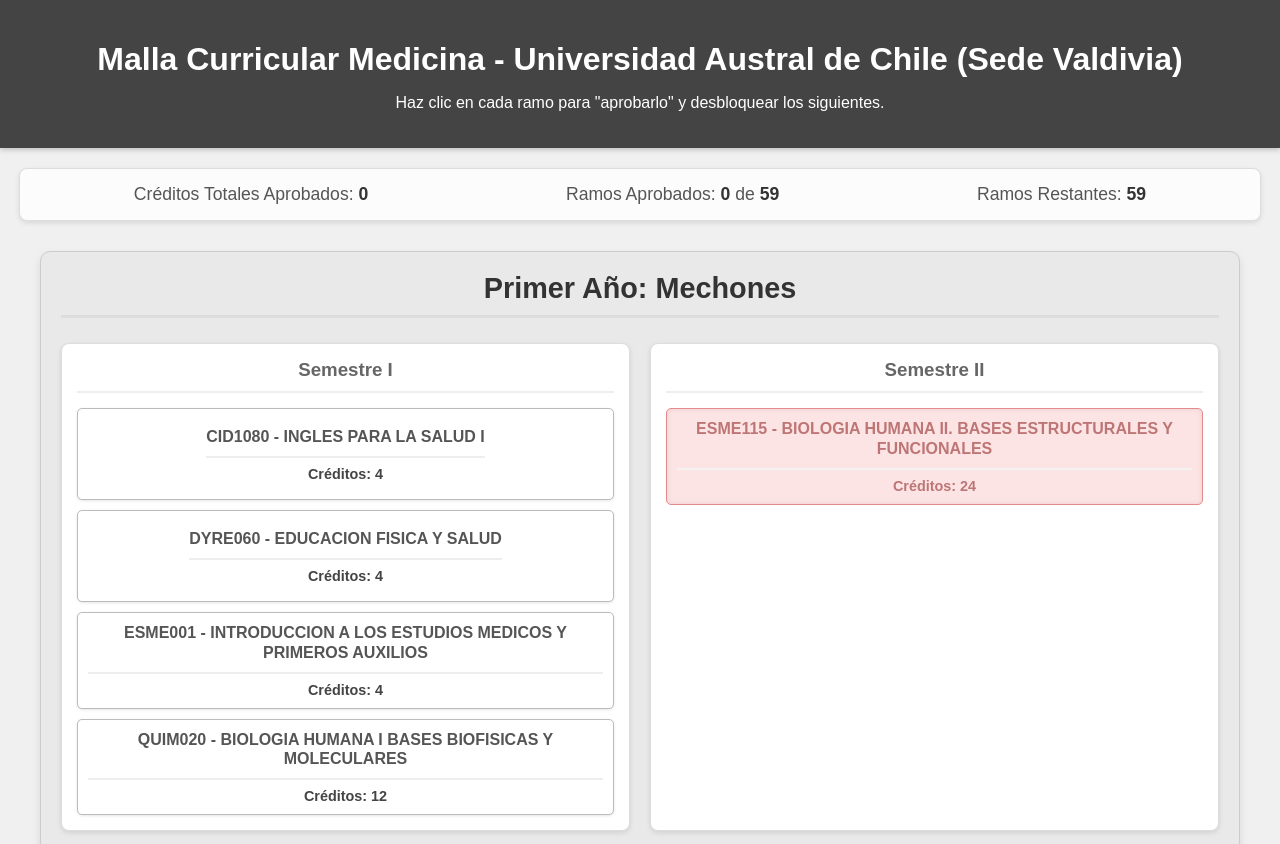
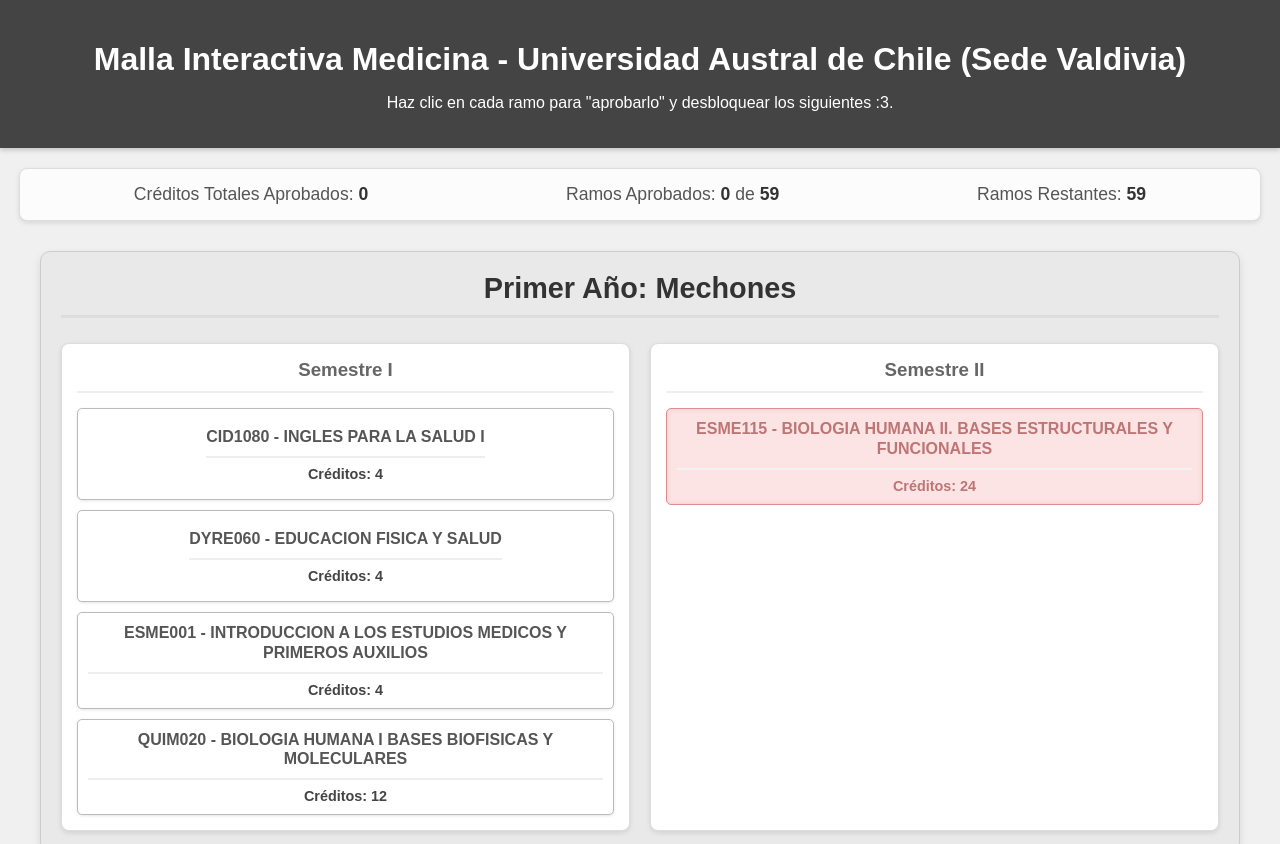
Before and after one commit to Chispiwi/mayamed, a plain HTML site: page index.html in a window 1280 px wide. Shown: the top 844 px of the page. Drawn offline with Linux system fonts and the light colour scheme.

Commit message:
Update index.html

```diff
--- a/index.html
+++ b/index.html
@@ -8,8 +8,8 @@
 </head>
 <body>
     <header>
-        <h1>Malla Curricular Medicina - Universidad Austral de Chile (Sede Valdivia)</h1>
-        <p>Haz clic en cada ramo para "aprobarlo" y desbloquear los siguientes.</p>
+        <h1>Malla Interactiva Medicina - Universidad Austral de Chile (Sede Valdivia)</h1>
+        <p>Haz clic en cada ramo para "aprobarlo" y desbloquear los siguientes :3.</p>
     </header>
 
     <div id="stats-container">
```
